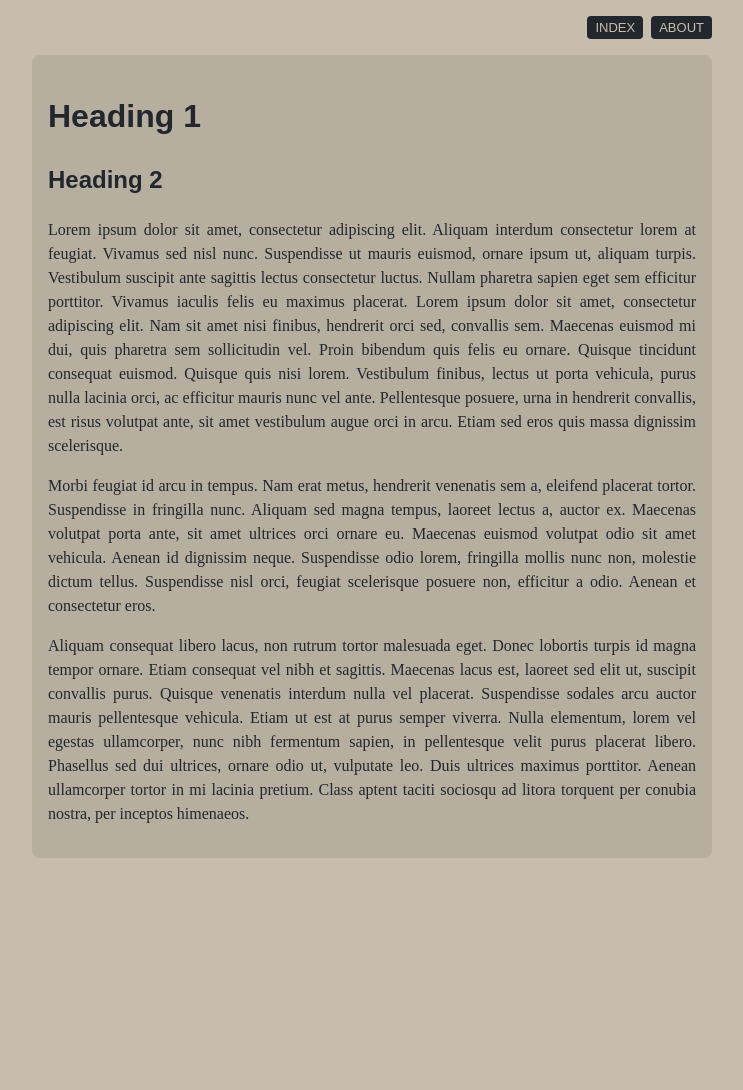
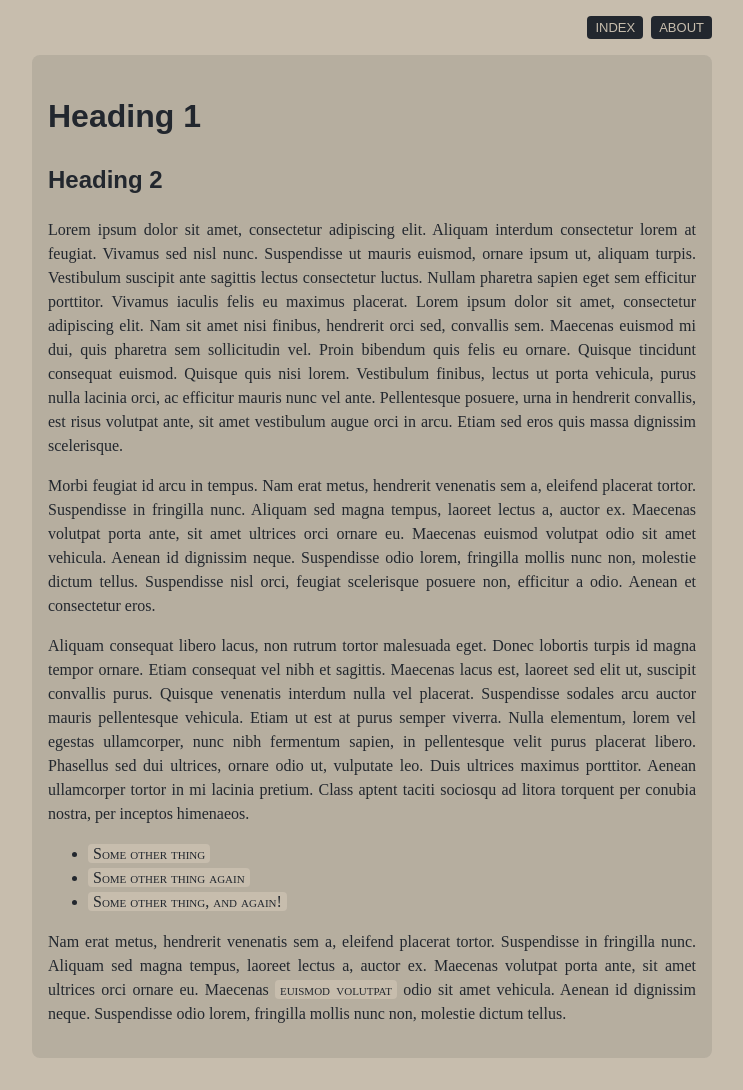
Before and after one commit to pocketninja/jekyll-theme-proseus, a Jekyll site: the page built from index.md, in a window 1280 px wide. Shown: the whole page, without its empty margins (268-1011 px from the left). Built offline with Jekyll 4.4.1, drawn with Linux system fonts in a browser that asks for light colours; before the commit the page ends 900 px from its top, so only the background shows below that.

Commit message:
Improve link coloring in main section

```diff
--- a/_sass/base.scss
+++ b/_sass/base.scss
@@ -65,4 +65,19 @@ main {
   p {
     text-align: justify;
   }
+
+  a {
+    color: var(--color-foreground);
+    font-variant: small-caps;
+    background: var(--color-background);
+    padding: 0 calc(var(--base-gutter) /4 );
+    text-decoration: none;
+    border: 1px solid transparent;
+    border-radius: var(--base-border-radius);
+
+    &:hover {
+      //text-decoration: underline;
+      border-color: var(--color-foreground);
+    }
+  }
 }
--- a/index.md
+++ b/index.md
@@ -14,3 +14,9 @@ Lorem ipsum dolor sit amet, consectetur adipiscing elit. Aliquam interdum consec
 Morbi feugiat id arcu in tempus. Nam erat metus, hendrerit venenatis sem a, eleifend placerat tortor. Suspendisse in fringilla nunc. Aliquam sed magna tempus, laoreet lectus a, auctor ex. Maecenas volutpat porta ante, sit amet ultrices orci ornare eu. Maecenas euismod volutpat odio sit amet vehicula. Aenean id dignissim neque. Suspendisse odio lorem, fringilla mollis nunc non, molestie dictum tellus. Suspendisse nisl orci, feugiat scelerisque posuere non, efficitur a odio. Aenean et consectetur eros.
 
 Aliquam consequat libero lacus, non rutrum tortor malesuada eget. Donec lobortis turpis id magna tempor ornare. Etiam consequat vel nibh et sagittis. Maecenas lacus est, laoreet sed elit ut, suscipit convallis purus. Quisque venenatis interdum nulla vel placerat. Suspendisse sodales arcu auctor mauris pellentesque vehicula. Etiam ut est at purus semper viverra. Nulla elementum, lorem vel egestas ullamcorper, nunc nibh fermentum sapien, in pellentesque velit purus placerat libero. Phasellus sed dui ultrices, ornare odio ut, vulputate leo. Duis ultrices maximus porttitor. Aenean ullamcorper tortor in mi lacinia pretium. Class aptent taciti sociosqu ad litora torquent per conubia nostra, per inceptos himenaeos.
+
+* [Some other thing](some-other-thing.md)
+* [Some other thing again](some-other-thing.md)
+* [Some other thing, and again!](some-other-thing.md)
+
+Nam erat metus, hendrerit venenatis sem a, eleifend placerat tortor. Suspendisse in fringilla nunc. Aliquam sed magna tempus, laoreet lectus a, auctor ex. Maecenas volutpat porta ante, sit amet ultrices orci ornare eu. Maecenas [euismod volutpat](some-other-thing.md) odio sit amet vehicula. Aenean id dignissim neque. Suspendisse odio lorem, fringilla mollis nunc non, molestie dictum tellus.
```
